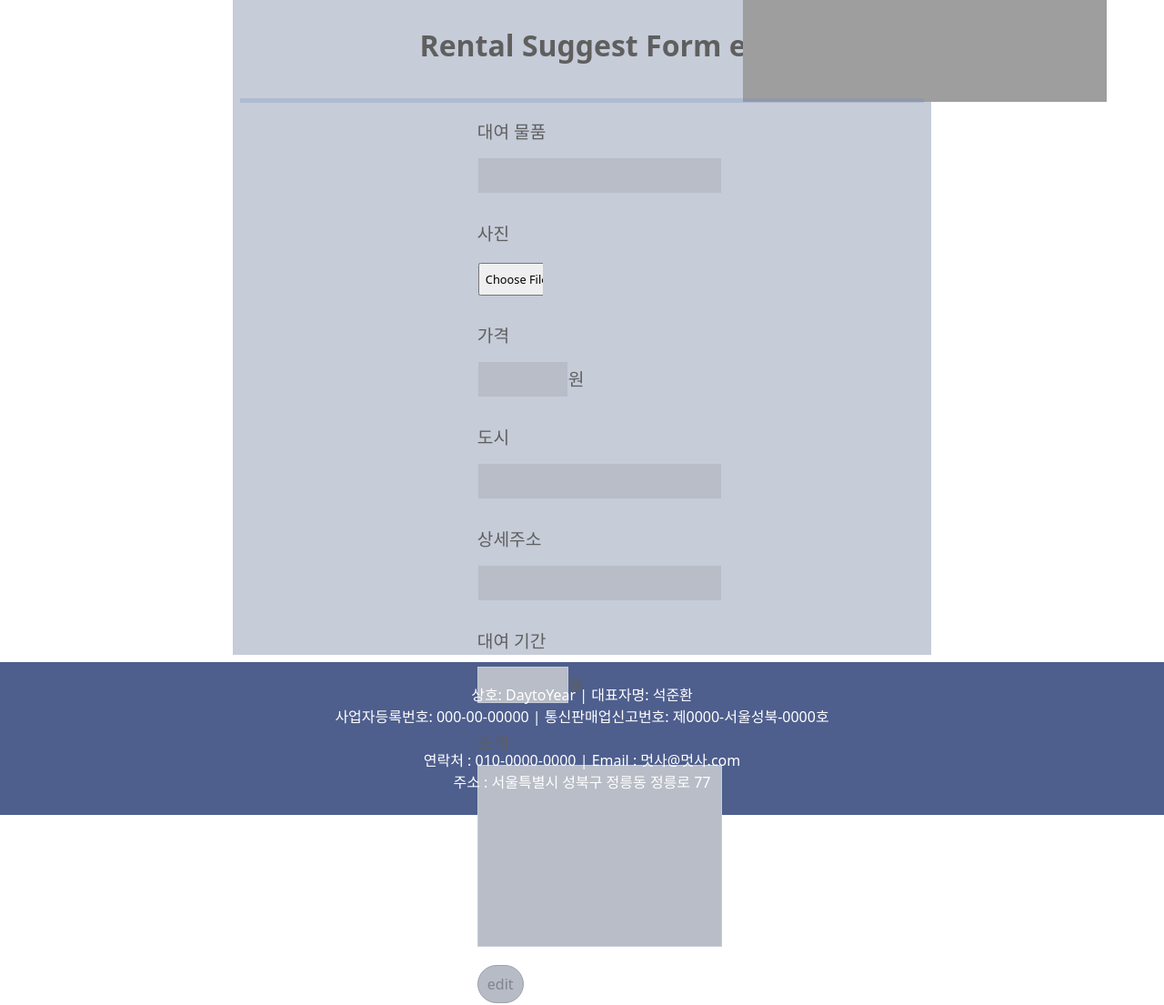
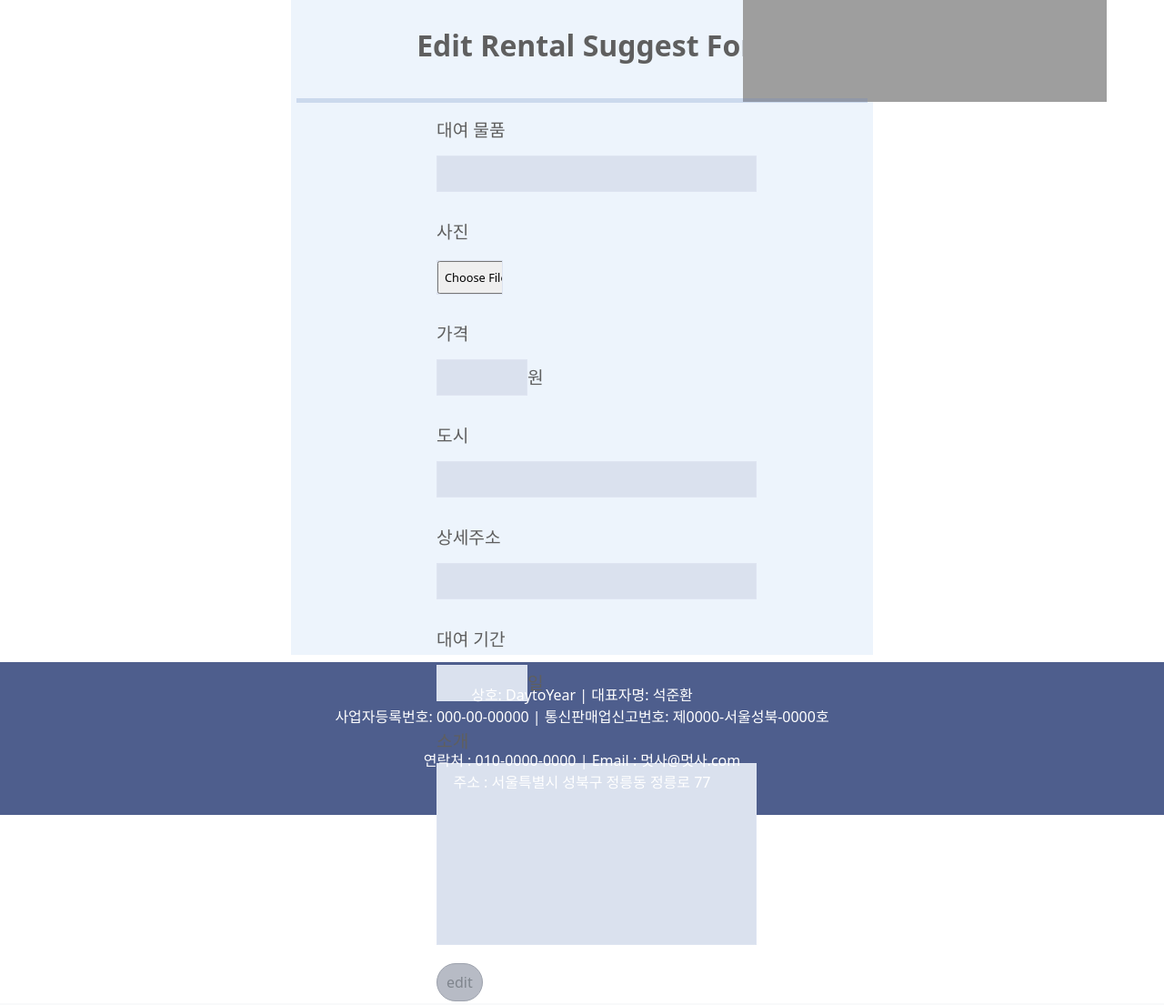
Before and after one commit to likelion-kookmin/Day-to-Year, a Django app: template day_to_year/rental/templates/edit.html in a window 1280 px wide. Shown: the part 76-1181 px from the top of the page at 91% size. Run offline with Django 3.2, Linux system fonts and the light colour scheme; the template is opened without the code that fills it, so the values that code supplies are empty; grey boxes are pictures that could not be loaded.

Commit message:
profile link

```diff
--- a/day_to_year/rental/templates/edit.html
+++ b/day_to_year/rental/templates/edit.html
@@ -7,7 +7,7 @@
 </head>
 <body>
     <section class="edit">
-        <h1>Rental Suggest Form edit</h1>
+        <h1>Edit Rental Suggest Form</h1>
         <hr>
         <form class="suggest" action="{% url 'update' rental.id %}" method="POST">
             {%csrf_token%}
--- a/day_to_year/rental/templates/product.html
+++ b/day_to_year/rental/templates/product.html
@@ -20,7 +20,7 @@
         </article>
         <aside class="right">
             <div class="information">
-                <p class="nick">{{rental.writer.nickname}}님의</p><br>
+                <p class="nick"><a href="{% url 'profile' %}">{{rental.writer.nickname}}</a>님의</p><br>
                 <h1>{{rental.product}}</h1><br>
                 <p class="rentterm">{{rental.rentterm}}일동안 {{rental.price}}원</p>
                 <br>
--- a/day_to_year/static/rental/css/product.css
+++ b/day_to_year/static/rental/css/product.css
@@ -18,7 +18,7 @@ a:hover {color:#199ed3;}
 .clear { clear:both; }
 */
 
-a {text-decoration: none;}
+a {color:rgb(0, 0, 0); text-decoration: none;}
 #like a:hover {color:#1a6ebd;}
 .clear { clear:both; }
 
--- a/day_to_year/static/rental/css/suggest.css
+++ b/day_to_year/static/rental/css/suggest.css
@@ -3,9 +3,9 @@ a:hover {color:#1a6ebd;}
 .clear { clear:both; }
 
 .edit {
-    width: 60%;
+    width: 50%;
     height: 90vh;
-    background-color: #c6ccd8;
+    background-color: #edf4fc;
     margin: 0 auto;
     margin-bottom: 8px;
     font-weight: 540;
@@ -21,8 +21,8 @@ a:hover {color:#1a6ebd;}
     padding-left: 6%;
 }
 .edit form {
-    width: 70%;
-    padding-left: 35%;
+    width: 80%;
+    padding-left: 25%;
     color: rgb(95, 95, 95);
     font-size: 1.2rem;
     line-height: 3rem;
@@ -31,8 +31,8 @@ a:hover {color:#1a6ebd;}
 .edit input {
     width: 100%;
     height: 40px;
-    border: 1px solid #c6ccd8;
-    background-color: #b8bdc7;
+    border: 1px solid #dee4f1;
+    background-color: #dae1ee;
 }
 
 #shortbox {
```
